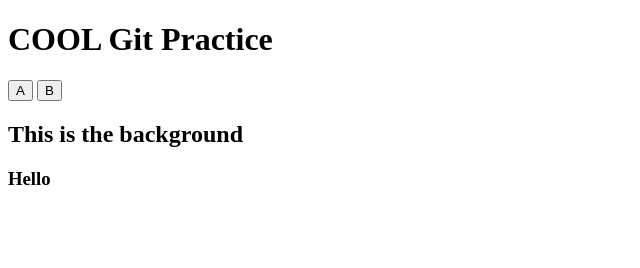
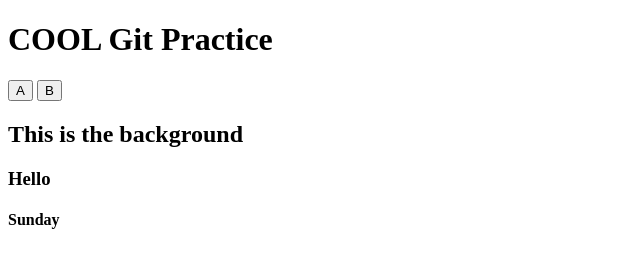
Before and after one commit to chris-kh-han/gitPractice, a plain HTML site: page index.html in a window 1280 px wide. Shown: the full height of the page, 0-640 px from the left. Drawn offline with Linux system fonts and the light colour scheme.

Commit message:
added h4 'Sunday'

```diff
--- a/index.html
+++ b/index.html
@@ -11,6 +11,7 @@
     <input type="button" value="B">
     <h2>This is the background</h2>
     <h3>Hello</h3>
+    <h4>Sunday</h4>
     <script type="text/javascript" src="script.js"></script>
 </body>
 </html>
```
